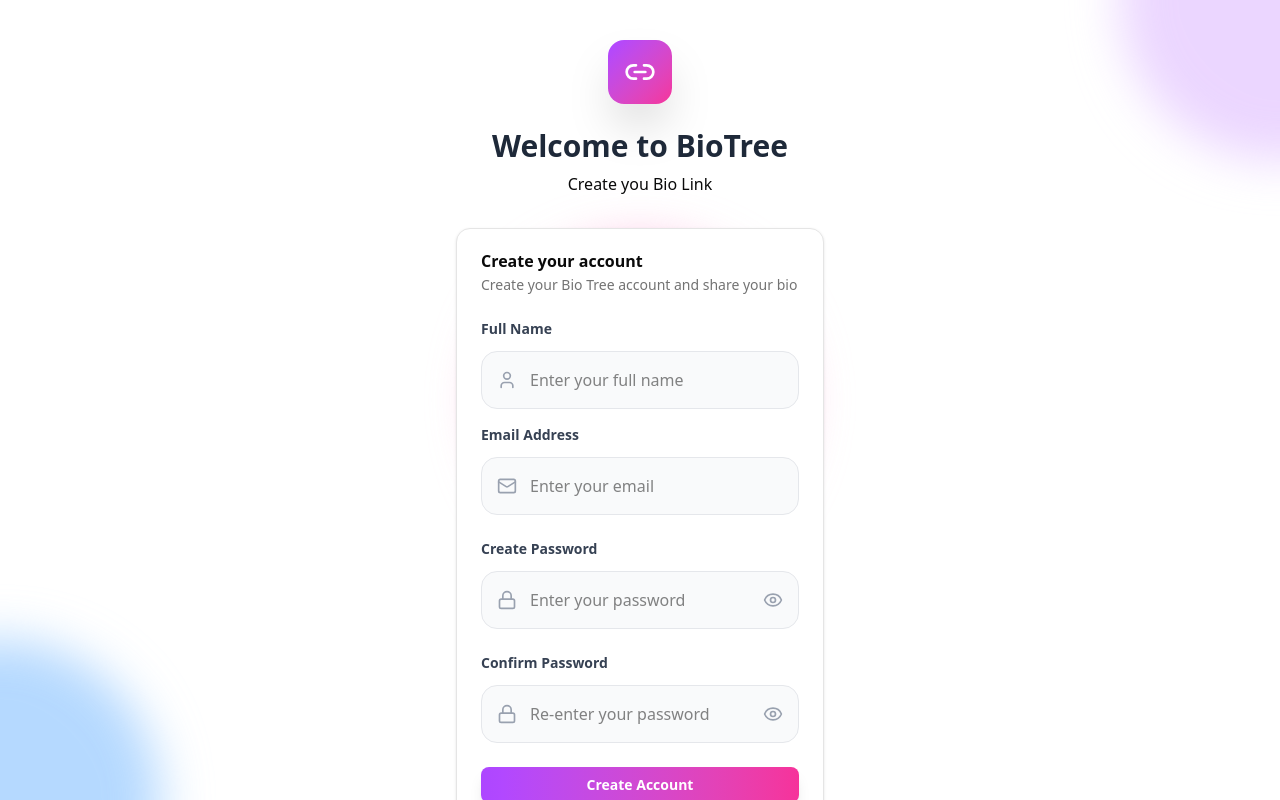
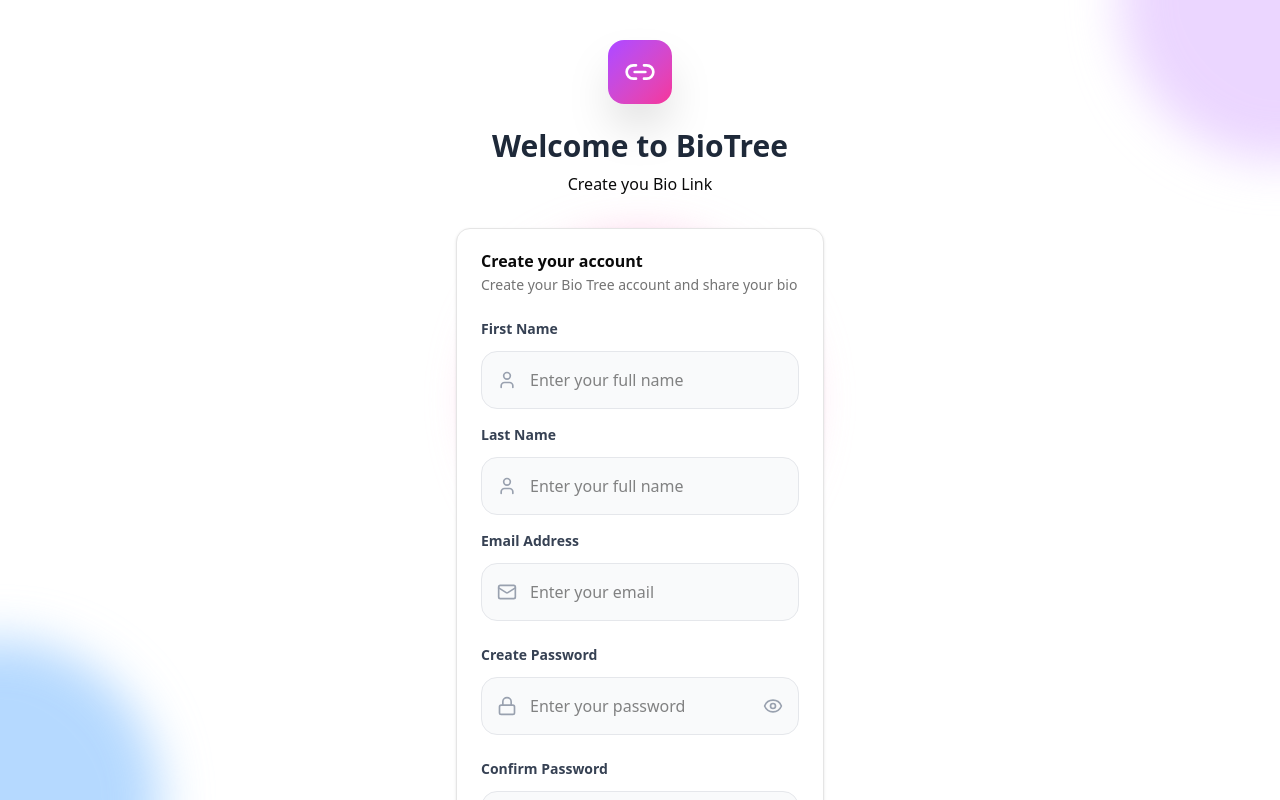
Before and after one commit to Puffssss1/BioTree, a Next.js app: page /login in a window 1280 px wide. Both pictures are taken after typing "name@example.com", "Sample123" into the empty fields and a click on the button "Create an Account". Shown: the top 800 px of the page. Built offline with nearby package versions, Linux system fonts and the light colour scheme.

Commit message:
changed supabase project due to error

```diff
--- a/app/actions/auth.ts
+++ b/app/actions/auth.ts
@@ -10,7 +10,8 @@ export async function signUp(formData: FormData) {
   const supabase = await createClient();
 
   const credentials = {
-    username: formData.get("name") as string,
+    firstName: formData.get("firstName") as string,
+    lastName: formData.get("lastName") as string,
     email: formData.get("email") as string,
     password: formData.get("password") as string,
   };
@@ -20,7 +21,8 @@ export async function signUp(formData: FormData) {
     password: credentials.password,
     options: {
       data: {
-        username: credentials.username,
+        firstName: credentials.firstName,
+        lastName: credentials.lastName,
       },
     },
   });
@@ -34,6 +36,20 @@ export async function signUp(formData: FormData) {
   } else if (data?.user?.identities?.length === 0) {
     return {
       status: "",
+      user: null,
+    };
+  }
+
+  const fullname = credentials.firstName + " " + credentials.lastName;
+
+  const { error: insertError } = await supabase.from("user_profile").insert({
+    email: credentials.email,
+    name: fullname,
+  });
+
+  if (insertError) {
+    return {
+      status: insertError.message,
       user: null,
     };
   }
--- a/app/api/users/login/route.ts
+++ b/app/api/users/login/route.ts
@@ -3,7 +3,7 @@ import { NextResponse } from "next/server";
 
 export async function GET() {
   const { data, error } = await supabase
-    .from("users")
+    .from("user_profile")
     .select("id, email, name");
   if (error) {
     return NextResponse.json({ message: error.message }, { status: 400 });
@@ -22,6 +22,18 @@ export async function POST(req: Request) {
   };
 
   const { error } = await supabase.auth.signUp(data);
+  const user = await supabase.from("user_profile").insert({
+    email: data.email,
+    name: data.name,
+  });
+
+  // if(insertError) {
+  //   return {
+  //     status: insertError.message
+  //   }
+  // }
+  console.log(user);
+
   // const { error } = await supabase.auth.signInWithPassword(data);
 
   if (error) {
--- a/app/page.tsx
+++ b/app/page.tsx
@@ -10,6 +10,8 @@ export default async function Home() {
   const {
     data: { user },
   } = await supabase.auth.getUser();
+
+  const { data } = await supabase.auth.getUser();
 
   return (
     <div className="min-h-screen py-8 px-4">
@@ -54,6 +56,8 @@ export default async function Home() {
 
         {/* Bio Card */}
         <BioCard />
+        <h1>hello, {data?.user?.user_metadata?.name}</h1>
+        <h1>hello, {data?.user?.user_metadata.firstName}</h1>
       </div>
     </div>
   );
--- a/components/logout.tsx
+++ b/components/logout.tsx
@@ -22,10 +22,11 @@ import { toast } from "sonner";
 function Logout() {
   const [userName, setUserName] = useState<string>("");
   const [isLoading, setIsLoading] = useState(true);
+  // const [user, setUser] = useState<string>('');
 
   useEffect(() => {
     const fetchUser = async () => {
-      const supabase = await creatClientCSR();
+      const supabase = creatClientCSR();
       const {
         data: { user },
       } = await supabase.auth.getUser();
@@ -35,6 +36,20 @@ function Logout() {
 
     fetchUser();
   }, []);
+
+  // useEffect(() => {
+  //   async function getUser() {
+  //     const supabase = await createClient();
+  //     const { data, error } = await supabase.auth.getUser();
+
+  //     if (error || !data?.user) {
+  //       console.log('no user is login')
+  //     } else {
+  //       setUser(data?.user)
+  //     }
+  //   }
+  //   getUser()
+  // }, [])
 
   const handleLogOut = async () => {
     await signOut();
@@ -57,7 +72,8 @@ function Logout() {
             </>
           ) : (
             <div className="flex items-center gap-x-4 text-sm">
-              {userName} <LogOut className="w-4 h-4" />
+              <span className="hidden sm:inline">{userName}</span>
+              <LogOut className="w-4 h-4" />
             </div>
           )}
         </Button>
--- a/components/signup-form.tsx
+++ b/components/signup-form.tsx
@@ -20,7 +20,8 @@ type SignupProps = React.ComponentProps<"div"> & {
 
 export function Signup({ className, setIsLogin, ...props }: SignupProps) {
   const [formData, setFormData] = useState({
-    name: "",
+    firstName: "",
+    lastName: "",
     email: "",
     password: "",
     confirmPassword: "",
@@ -108,14 +109,40 @@ export function Signup({ className, setIsLogin, ...props }: SignupProps) {
             <div className="flex flex-col gap-6">
               <div className="grid gap-3">
                 <label className="text-sm font-semibold text-gray-700">
-                  Full Name
+                  First Name
                 </label>
                 <div className="relative">
                   <User className="absolute left-4 top-1/2 transform -translate-y-1/2 w-5 h-5 text-gray-400" />
                   <input
                     type="text"
-                    value={formData.name}
-                    onChange={(e) => handleInputChange("name", e.target.value)}
+                    name="firstName"
+                    value={formData.firstName}
+                    onChange={(e) =>
+                      handleInputChange("firstName", e.target.value)
+                    }
+                    className="w-full pl-12 py-4 bg-gray-50 border border-gray-200 rounded-2xl focus:ring-2 focus:ring-purple-500 focus:border-transparent outline-none"
+                    placeholder="Enter your full name"
+                    required
+                  />
+                </div>
+              </div>
+            </div>
+
+            {/* Last name */}
+            <div className="flex flex-col gap-6 mt-4">
+              <div className="grid gap-3">
+                <label className="text-sm font-semibold text-gray-700">
+                  Last Name
+                </label>
+                <div className="relative">
+                  <User className="absolute left-4 top-1/2 transform -translate-y-1/2 w-5 h-5 text-gray-400" />
+                  <input
+                    type="text"
+                    name="lastName"
+                    value={formData.lastName}
+                    onChange={(e) =>
+                      handleInputChange("lastName", e.target.value)
+                    }
                     className="w-full pl-12 py-4 bg-gray-50 border border-gray-200 rounded-2xl focus:ring-2 focus:ring-purple-500 focus:border-transparent outline-none"
                     placeholder="Enter your full name"
                     required
```
